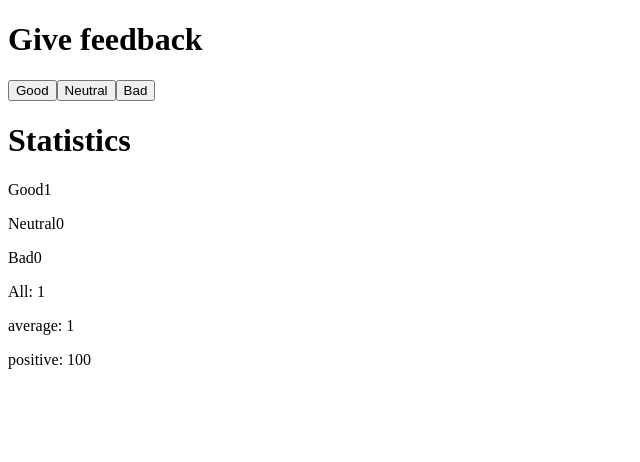
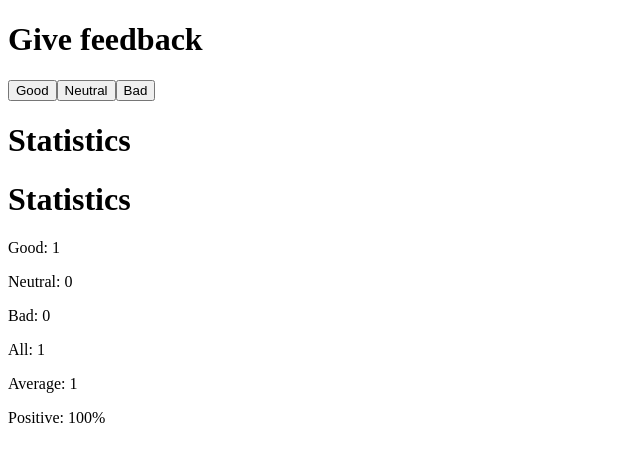
Before and after one commit to j1rd2/fullstackOpen, a React (Vite) app in the folder part1/: page / in a window 1280 px wide. Both pictures are taken after a click on the button "Good". Shown: the top 462 px of the page, without its empty margins (0-640 px from the left). Built offline with nearby package versions, Linux system fonts and the light colour scheme.

Commit message:
Excercise 1.8

```diff
--- a/part1/src/App.jsx
+++ b/part1/src/App.jsx
@@ -1,4 +1,22 @@
 import { useState } from 'react'
+
+const Statistics = ({ good, neutral, bad, all, average, positive }) => {
+  if (all === 0) {
+    return <p>No feedback given</p>;
+  }
+
+  return (
+    <div>
+      <h1>Statistics</h1>
+      <p>Good: {good}</p>
+      <p>Neutral: {neutral}</p>
+      <p>Bad: {bad}</p>
+      <p>All: {all}</p>
+      <p>Average: {average}</p>
+      <p>Positive: {positive}%</p>
+    </div>
+  );
+};
 
 const App = () => {
 
@@ -27,6 +45,10 @@
     return (good * 100) / total;
   }
 
+  const allCount = all();
+  const averageScore = average();
+  const positivePercentage = positive();
+
   return (
     <div>
 
@@ -42,12 +64,14 @@
         Bad
       </button>
       <h1>Statistics</h1>
-      <p>{'Good' + good}</p>
-      <p>{'Neutral' + neutral}</p>
-      <p>{'Bad' + bad}</p>
-      <p>{'All: ' + all()}</p>
-      <p>{'average: ' + average()}</p>
-      <p>{'positive: ' + positive()}</p>
+      <Statistics
+        good = {good}
+        neutral={neutral}
+        bad={bad}
+        all={allCount}
+        average={averageScore}
+        positive={positivePercentage}
+      />
 
     </div>
   )
```
